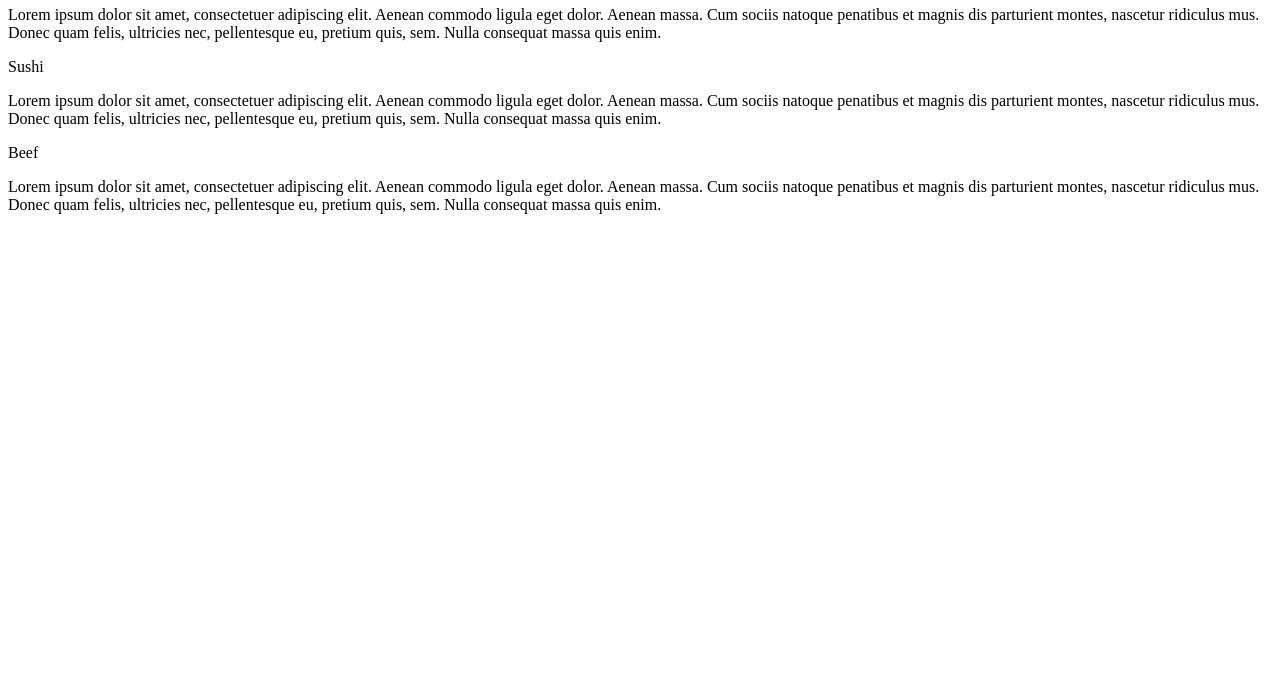
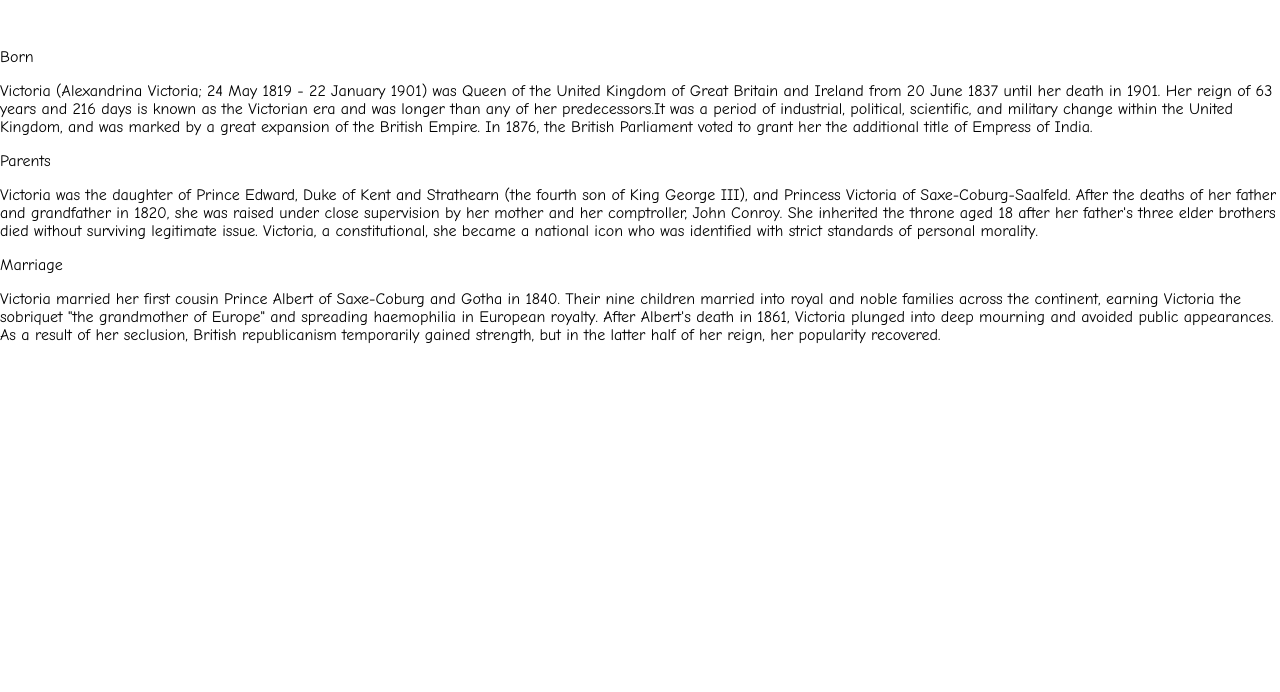
Before and after one commit to Tharunithi-TJ/webdev-assignments, a plain HTML site: page Module-02/index.html in a window 1280 px wide. Shown: the part 108-800 px from the top of the page. Drawn offline with Linux system fonts and the light colour scheme.

Commit message:
index.html

```diff
--- a/Module-02/index.html
+++ b/Module-02/index.html
@@ -1,35 +1,82 @@
-<!DOCTYPE html>
+<!-- <!DOCTYPE html>
+<head>
+    <meta charset="utf-8">
+    <meta name="viewport" content="width=device-width, initial-scale=1">
+    <title>Assignment Solution for Module 2</title>
+    <link rel="stylesheet" href="style.css">
+</head>
+
+<body>
+    <h1>Queen Victoria</h1>
+    <div class="row">
+        <div class="col-lg-4 col-md-6 col-sm-12">
+            <section class="born">
+                <h2>Born</h2>
+                <p>
+                    Victoria (Alexandrina Victoria; 24 May 1819 - 22 January 1901) was Queen of the United Kingdom of Great Britain and Ireland from 20 June 1837 until her death in 1901. Her reign of 63 years and 216 days is known as the Victorian era and was longer than any of her predecessors.It was a period of industrial, political, scientific, and military change within the United Kingdom, and was marked by a great expansion of the British Empire. In 1876, the British Parliament voted to grant her the additional title of Empress of India.
+                </p>
+            </section>
+        </div>
+        <div class="col-lg-4 col-md-6 col-sm-12">
+            <section class="parents">
+                <h2>Parents</h2>
+                <p>
+                    Victoria was the daughter of Prince Edward, Duke of Kent and Strathearn (the fourth son of King George III), and Princess Victoria of Saxe-Coburg-Saalfeld. After the deaths of her father and grandfather in 1820, she was raised under close supervision by her mother and her comptroller, John Conroy. She inherited the throne aged 18 after her father's three elder brothers died without surviving legitimate issue. Victoria, a constitutional, she became a national icon who was identified with strict standards of personal morality.
+                </p>
+            </section>
+        </div>
+        <div class="col-lg-4 col-md-12 col-sm-12">
+            <section class="marriage">
+                <h2>Marriage</h2>
+                <p>
+                    Victoria married her first cousin Prince Albert of Saxe-Coburg and Gotha in 1840. Their nine children married into royal and noble families across the continent, earning Victoria the sobriquet "the grandmother of Europe" and spreading haemophilia in European royalty. After Albert's death in 1861, Victoria plunged into deep mourning and avoided public appearances. As a result of her seclusion, British republicanism temporarily gained strength, but in the latter half of her reign, her popularity recovered.
+                </p>
+            </section>
+        </div>
+    </div>
+</body>
+
+</html> -->
+<!doctype html>
 <html>
 <head>
-
-        <title>Responsive Website</title>
+	<meta charset="utf-8">
 	<meta name="viewport" content="width=device-width, initial-scale=1">
-        <link rel="stylesheet" type="text/css" href="y.css">
-
+	<link rel="stylesheet" type="text/css" href="style.css">
+	<title>Assignment 2</title>
 </head>
 <body>
-        <h1>Our Menu</h1>
-
-
-
-        <div class="col-left col-mid-1 col-right">
-            <div class="table">
-                <p class="content-name name1">Chicken</p>
-                <p class="content">Lorem ipsum dolor sit amet, consectetuer adipiscing elit. Aenean commodo ligula eget dolor. Aenean massa. Cum sociis natoque penatibus et magnis dis parturient montes, nascetur ridiculus mus. Donec quam felis, ultricies nec, pellentesque eu, pretium quis, sem. Nulla consequat massa quis enim.</p>
+	<h1> Queen Victoria </h1>
+	<div class="row">
+		<div class="container col-lg-4 col-md-6 col-sm-12">
+			<section>
+				<div id="Born">
+					Born
 				</div>
+				<p>
+					Victoria (Alexandrina Victoria; 24 May 1819 - 22 January 1901) was Queen of the United Kingdom of Great Britain and Ireland from 20 June 1837 until her death in 1901. Her reign of 63 years and 216 days is known as the Victorian era and was longer than any of her predecessors.It was a period of industrial, political, scientific, and military change within the United Kingdom, and was marked by a great expansion of the British Empire. In 1876, the British Parliament voted to grant her the additional title of Empress of India.
+				</p>
+			</section>
 		</div>
-
-        <div class="col-left col-mid-1 col-right">
-            <div class="table">
-                <p class="content-name name2">Sushi</p>
-                <p class="content">Lorem ipsum dolor sit amet, consectetuer adipiscing elit. Aenean commodo ligula eget dolor. Aenean massa. Cum sociis natoque penatibus et magnis dis parturient montes, nascetur ridiculus mus. Donec quam felis, ultricies nec, pellentesque eu, pretium quis, sem. Nulla consequat massa quis enim.</p>
+		<div class="container col-lg-4 col-md-6 col-sm-12">
+			<section>
+				<div id="Parents">
+					Parents
 				</div>
+				<p>
+					Victoria was the daughter of Prince Edward, Duke of Kent and Strathearn (the fourth son of King George III), and Princess Victoria of Saxe-Coburg-Saalfeld. After the deaths of her father and grandfather in 1820, she was raised under close supervision by her mother and her comptroller, John Conroy. She inherited the throne aged 18 after her father's three elder brothers died without surviving legitimate issue. Victoria, a constitutional, she became a national icon who was identified with strict standards of personal morality.
+				</p>
+			</section>
 		</div>
-
-        <div class="col-left col-mid-2 col-right">
-            <div class="table">
-                <p class="content-name name3">Beef</p>
-                <p class="content">Lorem ipsum dolor sit amet, consectetuer adipiscing elit. Aenean commodo ligula eget dolor. Aenean massa. Cum sociis natoque penatibus et magnis dis parturient montes, nascetur ridiculus mus. Donec quam felis, ultricies nec, pellentesque eu, pretium quis, sem. Nulla consequat massa quis enim.</p>
+		<div class="container col-lg-4 col-md-12 col-sm-12">
+			<section>
+				<div id="Marriage">
+					Marriage
+				</div>
+				<p>
+					Victoria married her first cousin Prince Albert of Saxe-Coburg and Gotha in 1840. Their nine children married into royal and noble families across the continent, earning Victoria the sobriquet "the grandmother of Europe" and spreading haemophilia in European royalty. After Albert's death in 1861, Victoria plunged into deep mourning and avoided public appearances. As a result of her seclusion, British republicanism temporarily gained strength, but in the latter half of her reign, her popularity recovered.
+				</p>
+			</section>
 		</div>
 	</div>
 
```
Lines whose indentation alone changed are shown as unchanged.
